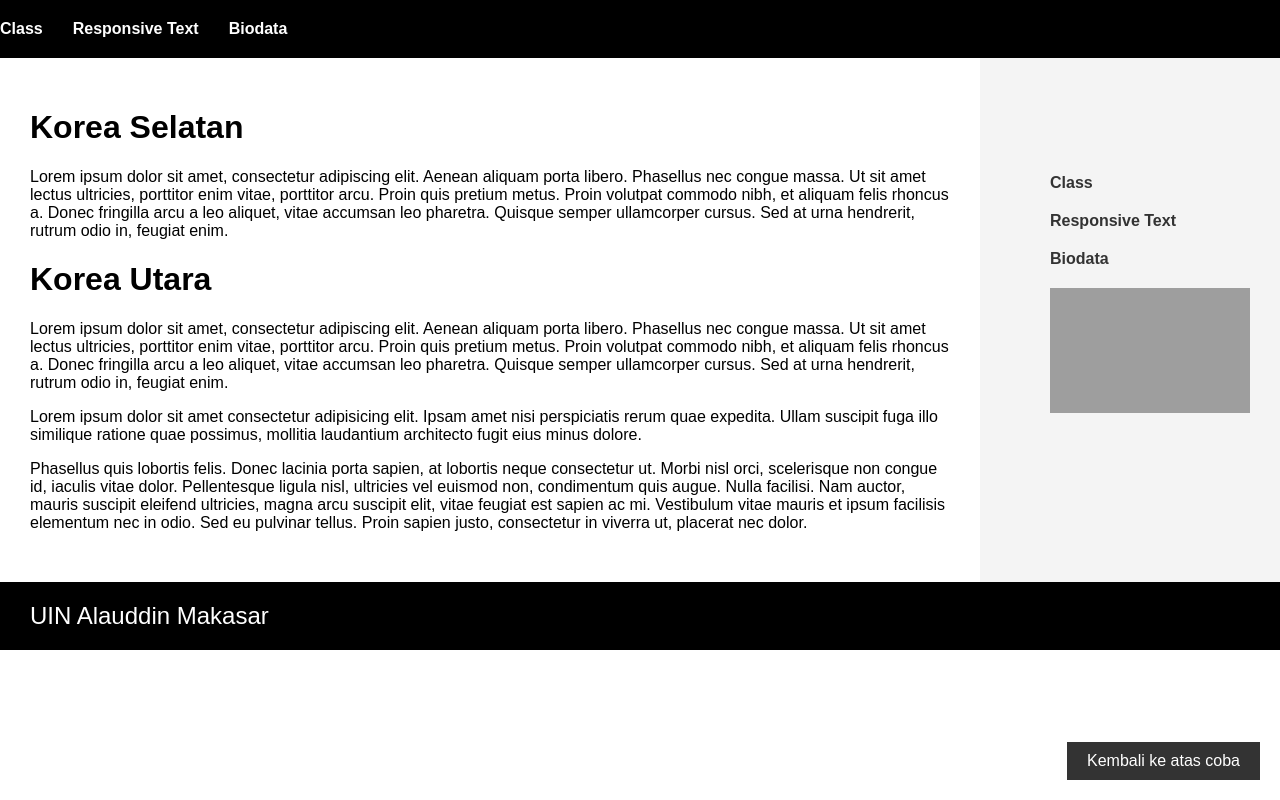
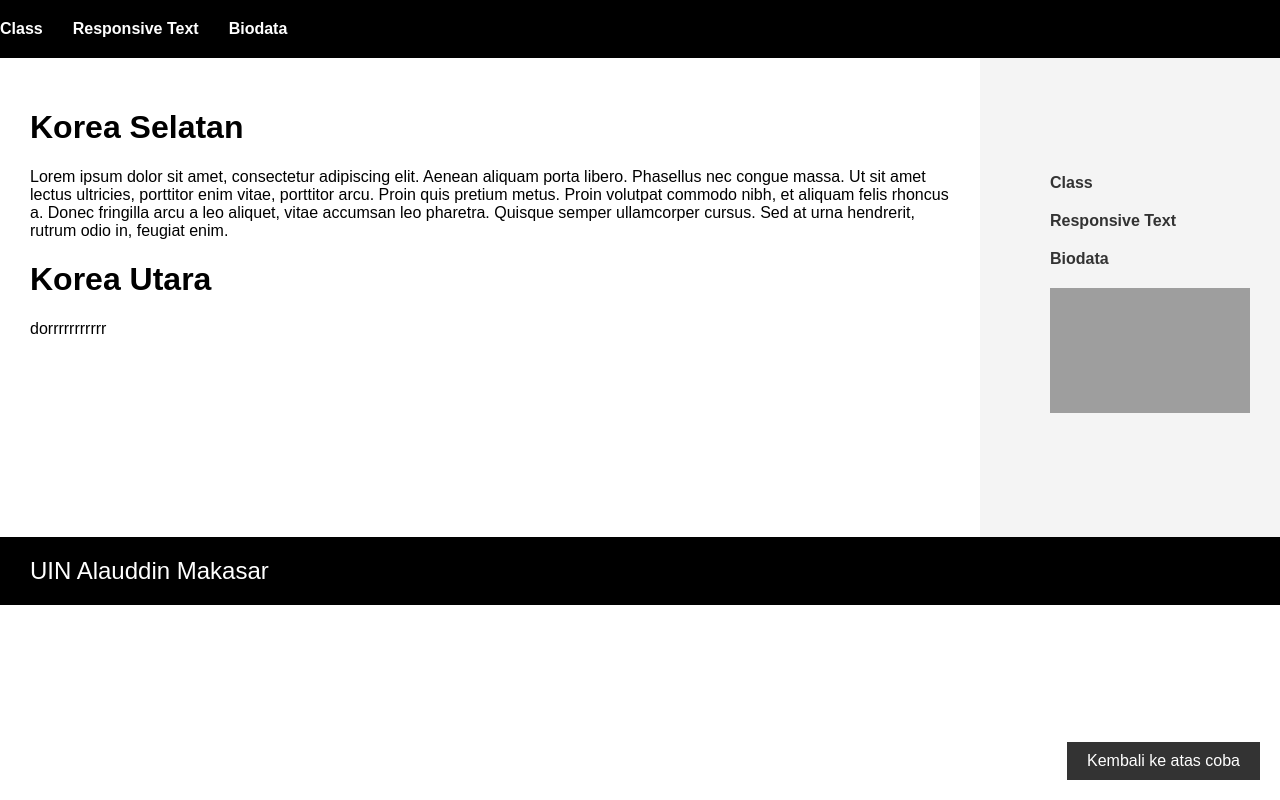
Before and after one commit to YunitaAmalia/lap4_kakas, a plain HTML site: page index.html in a window 1280 px wide. Drawn offline with Linux system fonts and the light colour scheme; grey boxes are pictures that could not be loaded.

Commit message:
commit sembilan

```diff
--- a/index.html
+++ b/index.html
@@ -34,9 +34,7 @@
             </div>
             <div class="content">
                 <h1>Korea Utara</h1>
-                <p>Lorem ipsum dolor sit amet, consectetur adipiscing elit. Aenean aliquam porta libero. Phasellus nec congue massa. Ut sit amet lectus ultricies, porttitor enim vitae, porttitor arcu. Proin quis pretium metus. Proin volutpat commodo nibh, et aliquam felis rhoncus a. Donec fringilla arcu a leo aliquet, vitae accumsan leo pharetra. Quisque semper ullamcorper cursus. Sed at urna hendrerit, rutrum odio in, feugiat enim.</p>
-                <p>Lorem ipsum dolor sit amet consectetur adipisicing elit. Ipsam amet nisi perspiciatis rerum quae expedita. Ullam suscipit fuga illo similique ratione quae possimus, mollitia laudantium architecto fugit eius minus dolore.</p>
-                <p>Phasellus quis lobortis felis. Donec lacinia porta sapien, at lobortis neque consectetur ut. Morbi nisl orci, scelerisque non congue id, iaculis vitae dolor. Pellentesque ligula nisl, ultricies vel euismod non, condimentum quis augue. Nulla facilisi. Nam auctor, mauris suscipit eleifend ultricies, magna arcu suscipit elit, vitae feugiat est sapien ac mi. Vestibulum vitae mauris et ipsum facilisis elementum nec in odio. Sed eu pulvinar tellus. Proin sapien justo, consectetur in viverra ut, placerat nec dolor.</p>
+                <p>dorrrrrrrrrrr</p>
             </div>
         </div>
 
```
